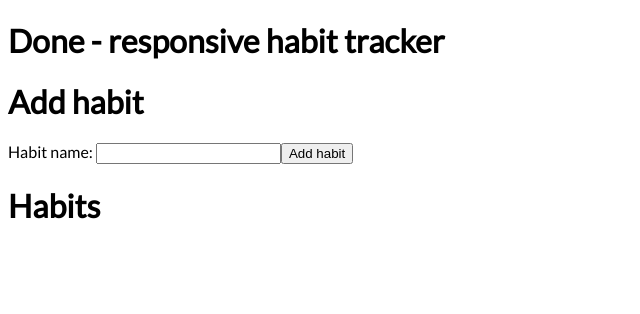
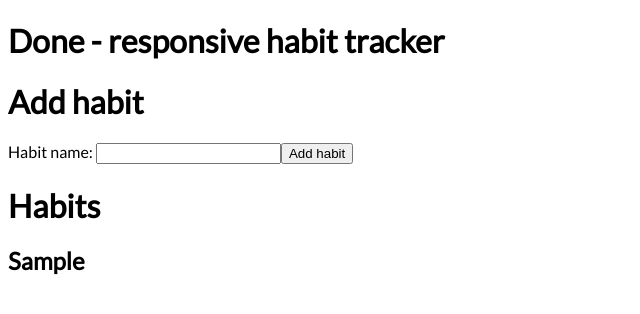
Before and after one commit to Ode42/done, a React (Create React App) app: page / in a window 1280 px wide. Both pictures are taken after typing "Sample" into the empty fields and a click on the button "Add habit". Shown: the top 314 px of the page, without its empty margins (0-640 px from the left). Built offline with nearby package versions, Linux system fonts and the light colour scheme.

Commit message:
Habits list

```diff
--- a/src/components/Wrapper.jsx
+++ b/src/components/Wrapper.jsx
@@ -16,7 +16,7 @@ const Wrapper = () => {
   return (
     <div>
       <AddHabit addHabit={addHabitToData} />
-      <ShowHabits />
+      <ShowHabits habits={data.habits} />
     </div>
   );
 };
--- a/src/components/habits/ShowHabits.jsx
+++ b/src/components/habits/ShowHabits.jsx
@@ -1,7 +1,14 @@
-const ShowHabits = () => {
+const ShowHabits = (props) => {
   return (
     <div className="showHabits">
       <h1>Habits</h1>
+      {props.habits.map((habit) => {
+        return (
+          <div>
+            <h2>{habit.name}</h2>
+          </div>
+        );
+      })}
     </div>
   );
 };
```
